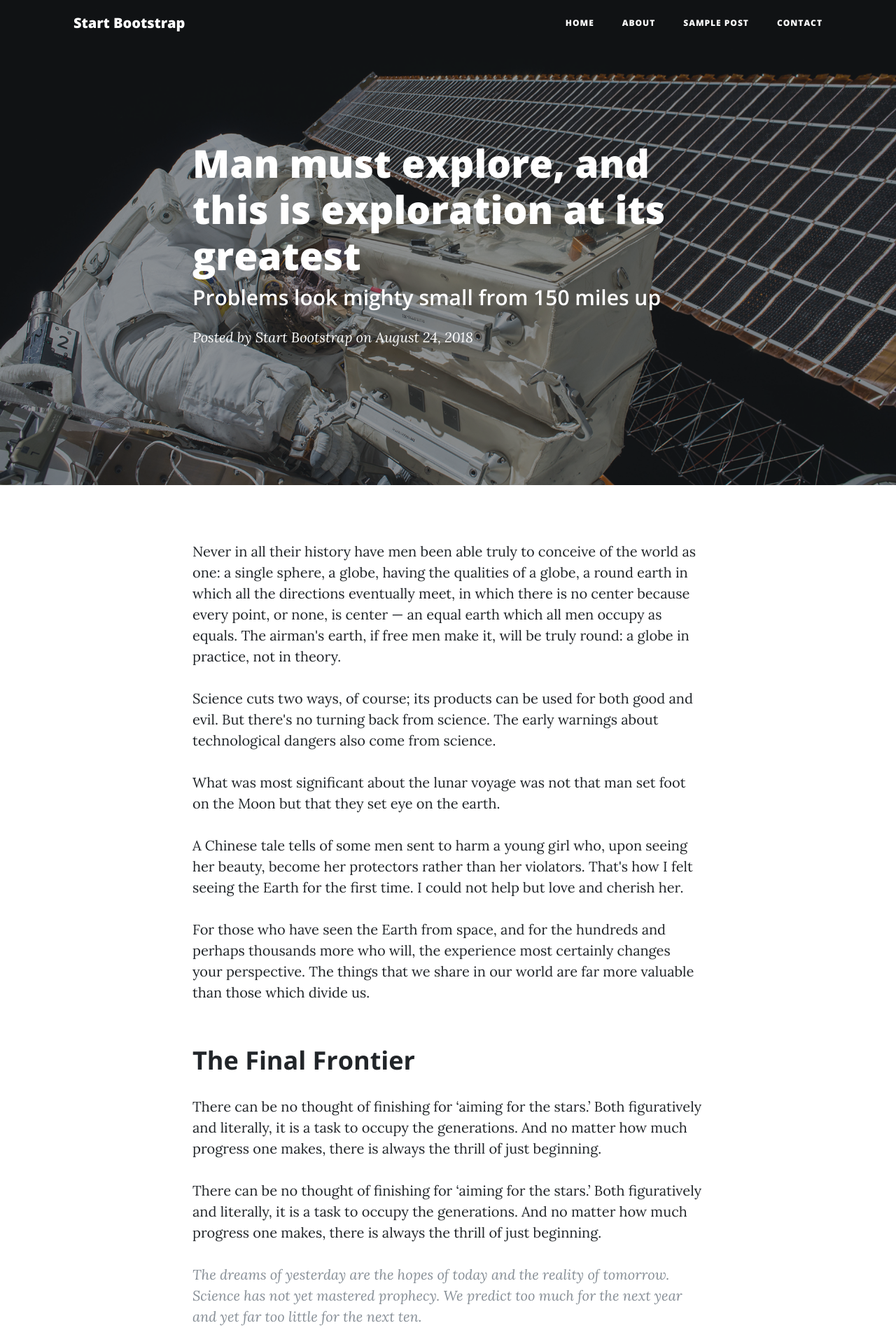
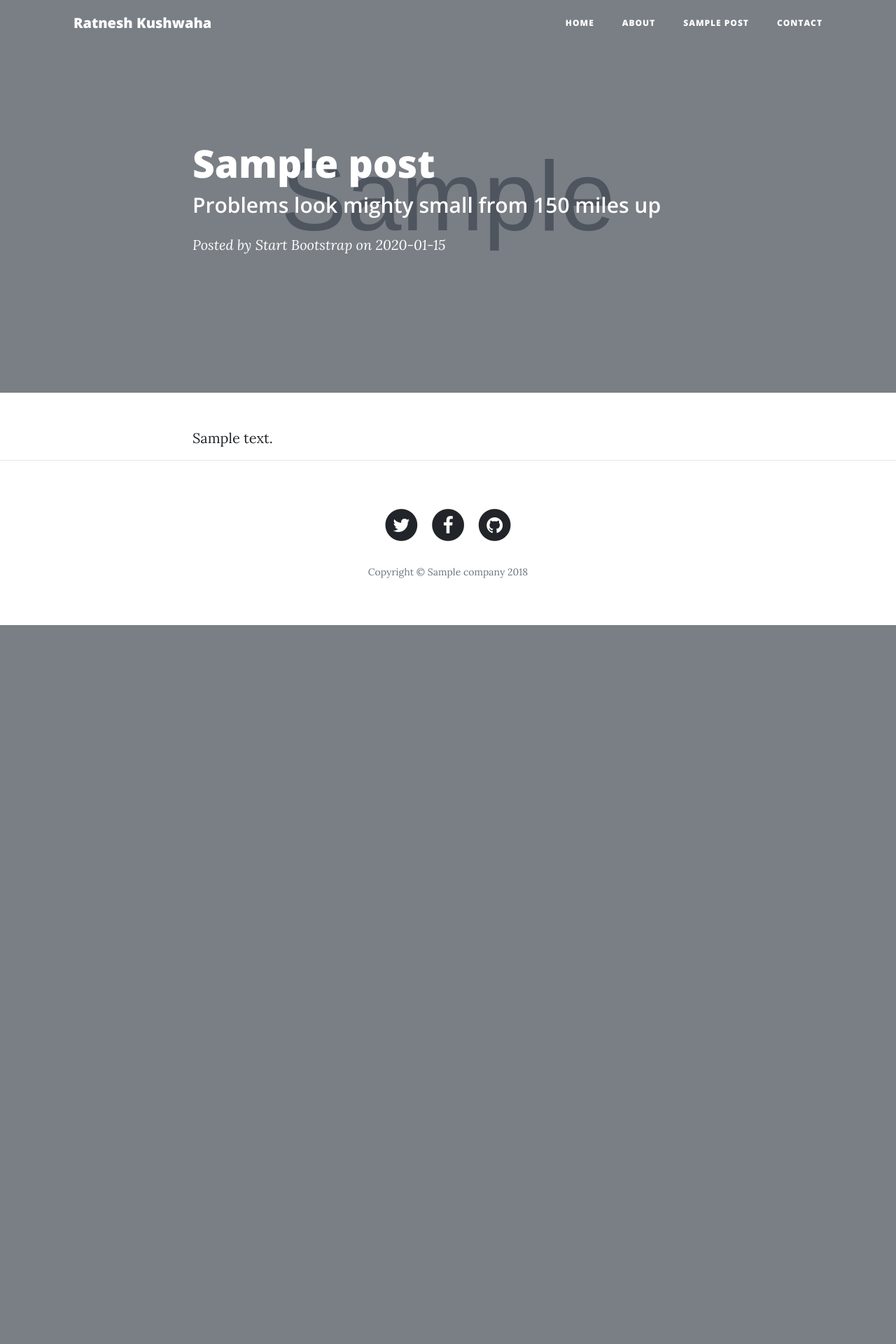
Before and after one commit to imratnesh/RatneshFlaskBlog, a Flask app: template templates/post.html in a window 1280 px wide. Shown: the top 1920 px of the page at 70% size. After the commit the page ends 893 px from the top, so only its background shows below. Run offline with Flask 2, Linux system fonts and the light colour scheme; tables that the repository leaves empty hold one stand-in row (values such as "Sample post"); the template is opened without the code that fills it: values that come from a table or form of the project are taken from there, most other values are stand-ins (such as "Sample title", 1, 10 or a date in 2020); grey boxes marked "Sample" are stand-in pictures; some libraries are stand-ins or nearby versions.

Commit message:
representing posts on pages and sending emails.

```diff
--- a/app.py
+++ b/app.py
@@ -1,5 +1,5 @@
 import datetime, json
-
+from flask_mail import Mail
 from flask import Flask, render_template, request
 from sqlalchemy.databases import postgresql, postgres
 from flask_sqlalchemy import SQLAlchemy
@@ -7,12 +7,23 @@ from flask_sqlalchemy import SQLAlchemy
 with open('config.json', 'rb') as file:
     params = json.load(file)['params']
 # print(params)
+
 app = Flask(__name__)
 url = "postgresql://" + params['username'] + ":" + params['password'] + "@" + params['local_uri'] + "/ratnesh_blog"
-
 # print(url)
 app.config['SQLALCHEMY_DATABASE_URI'] = url
 db = SQLAlchemy(app)
+
+app.config.update(dict(
+    DEBUG=True,
+    MAIL_SERVER='smtp.gmail.com',
+    MAIL_PORT=587,
+    MAIL_USE_TLS=True,
+    MAIL_USE_SSL=False,
+    MAIL_USERNAME=params['gmail_user'],
+    MAIL_PASSWORD=params['gmail_password']
+))
+mail = Mail(app)
 
 
 class Contacts(db.Model):
@@ -24,9 +35,25 @@ class Contacts(db.Model):
     date = db.Column(db.String(20), nullable=False)
 
 
+class Posts(db.Model):
+    sno = db.Column(db.Integer, primary_key=True)
+    title = db.Column(db.String(20), nullable=False)
+    content = db.Column(db.String(50), nullable=False)
+    slug = db.Column(db.String(25), nullable=False)
+    img_url = db.Column(db.String(20), nullable=False)
+    date = db.Column(db.String(20), nullable=True)
+
+
 @app.route('/')
 def index():
-    return render_template('index.html', params=params)
+    posts = Posts.query.filter_by().all()[0:params['no_of_posts']]
+    return render_template("index.html", params=params, posts=posts)
+
+
+@app.route('/post/<string:slug_post>', methods=['GET'])
+def post_route(slug_post):
+    post = Posts.query.filter_by(slug=slug_post).first()
+    return render_template("post.html", params=params, post=post)
 
 
 @app.route('/about')
@@ -46,9 +73,13 @@ def contact():
         entry = Contacts(name=name, email=email, mobile=phone, msg=message, date=datetime.datetime.now())
         db.session.add(entry)
         db.session.commit()
+        mail.send_message('New user registered',
+                          sender=params['gmail_user'],
+                          recipients=[params['gmail_user'], email],
+                          body='You have registered with mobile no.' + '\n' + phone + '\n Message:' + message)
 
     return render_template('contact.html', params=params)
 
 
 if __name__ == '__main__':
-    app.run(debug=False)
+    app.run(debug=True)
--- a/templates/about.html
+++ b/templates/about.html
@@ -2,9 +2,7 @@
 {%  block content %}
       <div class="row">
         <div class="col-lg-8 col-md-10 mx-auto">
-          <p>Lorem ipsum dolor sit amet, consectetur adipisicing elit. Saepe nostrum ullam eveniet pariatur voluptates odit, fuga atque ea nobis sit soluta odio, adipisci quas excepturi maxime quae totam ducimus consectetur?</p>
-          <p>Lorem ipsum dolor sit amet, consectetur adipisicing elit. Eius praesentium recusandae illo eaque architecto error, repellendus iusto reprehenderit, doloribus, minus sunt. Numquam at quae voluptatum in officia voluptas voluptatibus, minus!</p>
-          <p>Lorem ipsum dolor sit amet, consectetur adipisicing elit. Aut consequuntur magnam, excepturi aliquid ex itaque esse est vero natus quae optio aperiam soluta voluptatibus corporis atque iste neque sit tempora!</p>
+            <p>{{ params['about_text'] }}</p>
         </div>
       </div>
 {% endblock %}
--- a/templates/post.html
+++ b/templates/post.html
@@ -11,15 +11,15 @@
     <title>Clean Blog - Start Bootstrap Theme</title>
 
     <!-- Bootstrap core CSS -->
-    <link href="vendor/bootstrap/css/bootstrap.min.css" rel="stylesheet">
+    <link href="{{ url_for('static',filename = 'vendor/bootstrap/css/bootstrap.min.css') }}" rel="stylesheet">
 
     <!-- Custom fonts for this template -->
-    <link href="vendor/font-awesome/css/font-awesome.min.css" rel="stylesheet" type="text/css">
+    <link href="{{ url_for('static',filename = 'vendor/font-awesome/css/font-awesome.min.css') }}" rel="stylesheet" type="text/css">
     <link href='https://fonts.googleapis.com/css?family=Lora:400,700,400italic,700italic' rel='stylesheet' type='text/css'>
     <link href='https://fonts.googleapis.com/css?family=Open+Sans:300italic,400italic,600italic,700italic,800italic,400,300,600,700,800' rel='stylesheet' type='text/css'>
 
     <!-- Custom styles for this template -->
-    <link href="css/clean-blog.min.css" rel="stylesheet">
+    <link href="{{ url_for('static',filename = 'css/clean-blog.min.css') }}" rel="stylesheet">
 
   </head>
 
@@ -28,7 +28,7 @@
     <!-- Navigation -->
     <nav class="navbar navbar-expand-lg navbar-light fixed-top" id="mainNav">
       <div class="container">
-        <a class="navbar-brand" href="index.html">Start Bootstrap</a>
+        <a class="navbar-brand" href="/">Ratnesh Kushwaha</a>
         <button class="navbar-toggler navbar-toggler-right" type="button" data-toggle="collapse" data-target="#navbarResponsive" aria-controls="navbarResponsive" aria-expanded="false" aria-label="Toggle navigation">
           Menu
           <i class="fa fa-bars"></i>
@@ -36,34 +36,35 @@
         <div class="collapse navbar-collapse" id="navbarResponsive">
           <ul class="navbar-nav ml-auto">
             <li class="nav-item">
-              <a class="nav-link" href="index.html">Home</a>
+              <a class="nav-link" href="/">Home</a>
             </li>
             <li class="nav-item">
-              <a class="nav-link" href="about.html">About</a>
+              <a class="nav-link" href="/about">About</a>
             </li>
             <li class="nav-item">
-              <a class="nav-link" href="post.html">Sample Post</a>
+              <a class="nav-link" href="/post">Sample Post</a>
             </li>
             <li class="nav-item">
-              <a class="nav-link" href="contact.html">Contact</a>
+              <a class="nav-link" href="/contact">Contact</a>
             </li>
           </ul>
         </div>
       </div>
     </nav>
 
-    <!-- Page Header -->
-    <header class="masthead" style="background-image: url('img/post-bg.jpg')">
+    {% set fname= 'img/'+post.img_url %}
+       <!-- Page Header -->
+    <header class="masthead" style="background-image: url('{{ url_for('static', filename=fname) }}')">
       <div class="overlay"></div>
       <div class="container">
         <div class="row">
           <div class="col-lg-8 col-md-10 mx-auto">
             <div class="post-heading">
-              <h1>Man must explore, and this is exploration at its greatest</h1>
+              <h1>{{ post.title }}</h1>
               <h2 class="subheading">Problems look mighty small from 150 miles up</h2>
               <span class="meta">Posted by
                 <a href="#">Start Bootstrap</a>
-                on August 24, 2018</span>
+                on {{ post.date }}</span>
             </div>
           </div>
         </div>
@@ -75,42 +76,7 @@
       <div class="container">
         <div class="row">
           <div class="col-lg-8 col-md-10 mx-auto">
-            <p>Never in all their history have men been able truly to conceive of the world as one: a single sphere, a globe, having the qualities of a globe, a round earth in which all the directions eventually meet, in which there is no center because every point, or none, is center — an equal earth which all men occupy as equals. The airman's earth, if free men make it, will be truly round: a globe in practice, not in theory.</p>
-
-            <p>Science cuts two ways, of course; its products can be used for both good and evil. But there's no turning back from science. The early warnings about technological dangers also come from science.</p>
-
-            <p>What was most significant about the lunar voyage was not that man set foot on the Moon but that they set eye on the earth.</p>
-
-            <p>A Chinese tale tells of some men sent to harm a young girl who, upon seeing her beauty, become her protectors rather than her violators. That's how I felt seeing the Earth for the first time. I could not help but love and cherish her.</p>
-
-            <p>For those who have seen the Earth from space, and for the hundreds and perhaps thousands more who will, the experience most certainly changes your perspective. The things that we share in our world are far more valuable than those which divide us.</p>
-
-            <h2 class="section-heading">The Final Frontier</h2>
-
-            <p>There can be no thought of finishing for ‘aiming for the stars.’ Both figuratively and literally, it is a task to occupy the generations. And no matter how much progress one makes, there is always the thrill of just beginning.</p>
-
-            <p>There can be no thought of finishing for ‘aiming for the stars.’ Both figuratively and literally, it is a task to occupy the generations. And no matter how much progress one makes, there is always the thrill of just beginning.</p>
-
-            <blockquote class="blockquote">The dreams of yesterday are the hopes of today and the reality of tomorrow. Science has not yet mastered prophecy. We predict too much for the next year and yet far too little for the next ten.</blockquote>
-
-            <p>Spaceflights cannot be stopped. This is not the work of any one man or even a group of men. It is a historical process which mankind is carrying out in accordance with the natural laws of human development.</p>
-
-            <h2 class="section-heading">Reaching for the Stars</h2>
-
-            <p>As we got further and further away, it [the Earth] diminished in size. Finally it shrank to the size of a marble, the most beautiful you can imagine. That beautiful, warm, living object looked so fragile, so delicate, that if you touched it with a finger it would crumble and fall apart. Seeing this has to change a man.</p>
-
-            <a href="#">
-              <img class="img-fluid" src="img/post-sample-image.jpg" alt="">
-            </a>
-            <span class="caption text-muted">To go places and do things that have never been done before – that’s what living is all about.</span>
-
-            <p>Space, the final frontier. These are the voyages of the Starship Enterprise. Its five-year mission: to explore strange new worlds, to seek out new life and new civilizations, to boldly go where no man has gone before.</p>
-
-            <p>As I stand out here in the wonders of the unknown at Hadley, I sort of realize there’s a fundamental truth to our nature, Man must explore, and this is exploration at its greatest.</p>
-
-            <p>Placeholder text by
-              <a href="http://spaceipsum.com/">Space Ipsum</a>. Photographs by
-              <a href="https://www.flickr.com/photos/nasacommons/">NASA on The Commons</a>.</p>
+          {{ post.content }}
           </div>
         </div>
       </div>
@@ -118,14 +84,14 @@
 
     <hr>
 
-    <!-- Footer -->
+      <!-- Footer -->
     <footer>
       <div class="container">
         <div class="row">
           <div class="col-lg-8 col-md-10 mx-auto">
             <ul class="list-inline text-center">
               <li class="list-inline-item">
-                <a href="#">
+                <a href="{{ params['tw_url'] }}">
                   <span class="fa-stack fa-lg">
                     <i class="fa fa-circle fa-stack-2x"></i>
                     <i class="fa fa-twitter fa-stack-1x fa-inverse"></i>
@@ -133,7 +99,7 @@
                 </a>
               </li>
               <li class="list-inline-item">
-                <a href="#">
+                <a href="{{ params['fb_url'] }}">
                   <span class="fa-stack fa-lg">
                     <i class="fa fa-circle fa-stack-2x"></i>
                     <i class="fa fa-facebook fa-stack-1x fa-inverse"></i>
@@ -141,7 +107,7 @@
                 </a>
               </li>
               <li class="list-inline-item">
-                <a href="#">
+                <a href="{{ params['gh_url'] }}">
                   <span class="fa-stack fa-lg">
                     <i class="fa fa-circle fa-stack-2x"></i>
                     <i class="fa fa-github fa-stack-1x fa-inverse"></i>
@@ -149,18 +115,18 @@
                 </a>
               </li>
             </ul>
-            <p class="copyright text-muted">Copyright &copy; Your Website 2018</p>
+            <p class="copyright text-muted">Copyright &copy; {{ params['company'] }} 2018</p>
           </div>
         </div>
       </div>
     </footer>
 
     <!-- Bootstrap core JavaScript -->
-    <script src="vendor/jquery/jquery.min.js"></script>
-    <script src="vendor/bootstrap/js/bootstrap.bundle.min.js"></script>
+    <script src="{{ url_for('static',filename = 'vendor/jquery/jquery.min.js')}}"></script>
+    <script src="{{ url_for('static',filename = 'vendor/bootstrap/js/bootstrap.bundle.min.js')}}"></script>
 
     <!-- Custom scripts for this template -->
-    <script src="js/clean-blog.min.js"></script>
+    <script src="{{ url_for('static',filename = 'js/clean-blog.min.js')}}"></script>
 
   </body>
 
```
Also changed, not shown: config.json (+6 -1 lines), exif7.py (+123 -68 lines), templates/index.html (+11 -5 lines).
